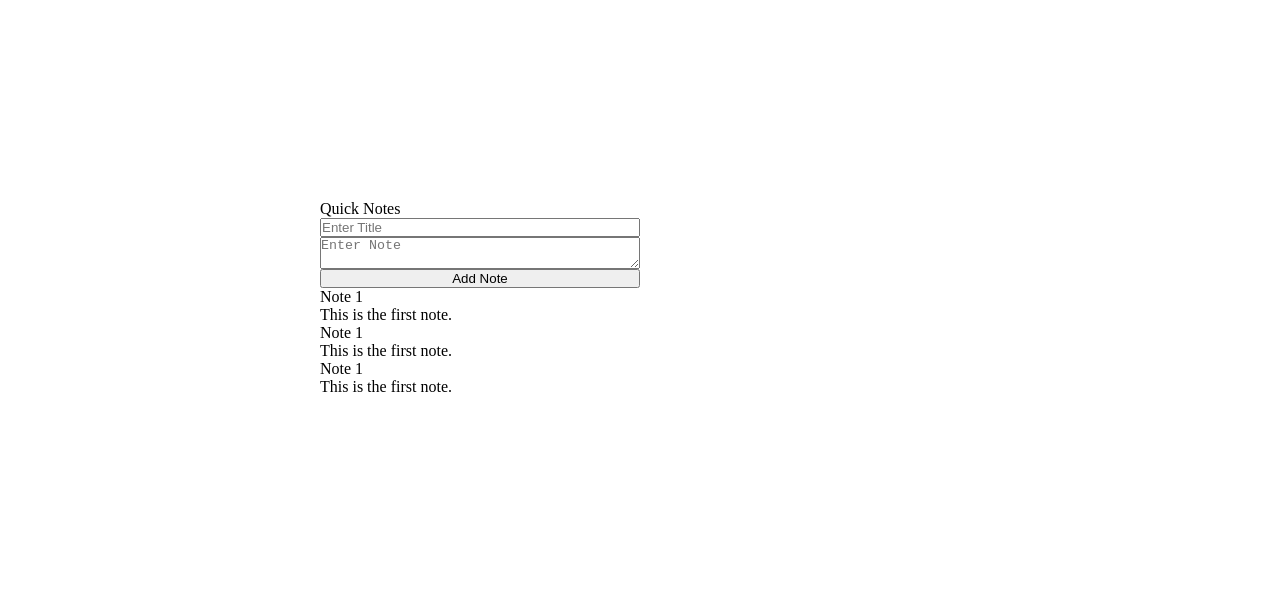
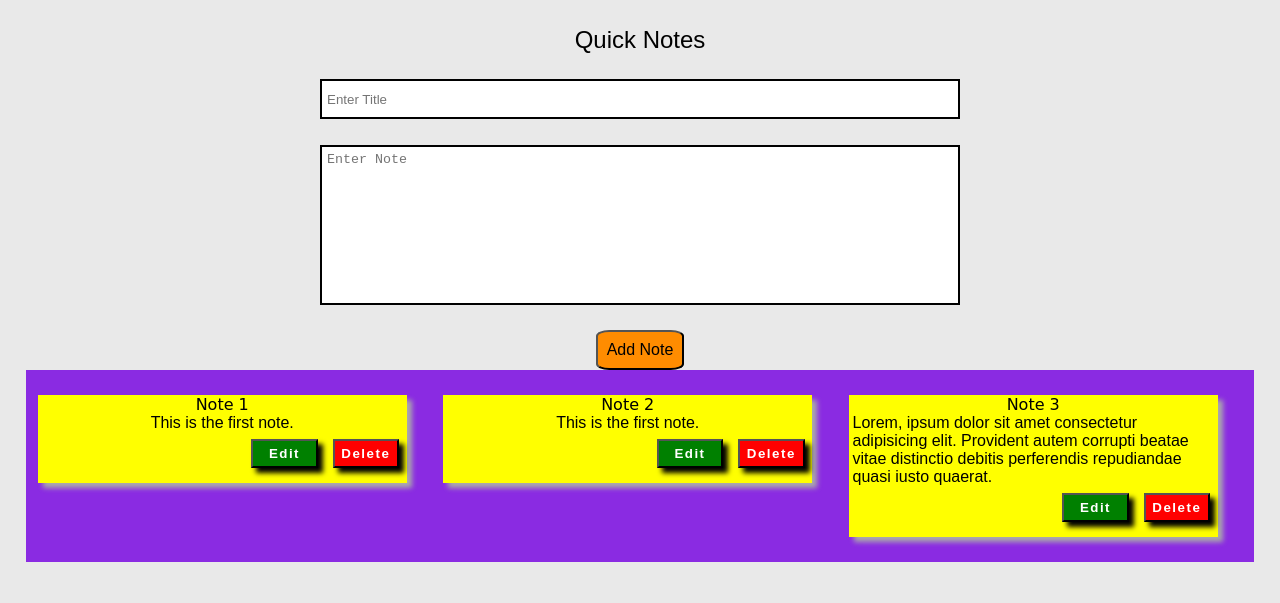
Before and after one commit to signaturecoder/syook_assignment, a plain HTML site: page index.html in a window 1280 px wide. Drawn offline with nearby package versions, Linux system fonts and the light colour scheme.

Commit message:
basic styling of web page

```diff
--- a/css/style.css
+++ b/css/style.css
@@ -11,16 +11,115 @@ body {
   display: flex;
   justify-content: center;
   align-items: center;
+  font-family: Arial, Helvetica, sans-serif;
 }
 
 .container {
-  height: 50%;
-  width: 50%;
+  height: 100%;
+  width: 100%;
+  background-color: #E9E9E9;
+}
+
+.container__title {
+  text-align: center;
+    font-family: sans-serif;
+    margin: 2%;
+    font-size: x-large;
 }
 
 .actions {
   display: flex;
+    flex-direction: column;
+    justify-content: center;
+    align-items: center;
+
+}
+
+#actions__title {
+  border: 2px solid black;
+  padding: 5px;
+  width: 50%;
+  height: 5vh;
+}
+
+#actions__notes {
+  border: 2px solid black;
+  padding: 5px;
+  width: 50%;
+    height: 20vh;
+    margin-top: 2%;
+    resize: none;
+
+}
+
+#actions__btn {
+  margin-top: 2%;
+  width: 5.5em;
+  height: 2.5em;
+  background: darkorange;
+  font-size: 1rem;
+  border-radius: 15%;
+}
+
+.note-list__container {
+  display: flex;
+ justify-content: space-evenly;
+  flex-wrap: wrap;
+  background-color: blueviolet;
+  margin-left: 2%;
+  margin-right: 2%;
+}
+
+.note {
+  display: flex;
+  /* justify-content: center; */
+  align-items: center;
   flex-direction: column;
+  background: yellow;
+  margin-right: 2%;
+  margin-top: 2%;
+  width: 30%;
+  /* min-height: 25vh; */
+  margin-bottom: 2%;
+  height: fit-content;
+  box-shadow: 5px 5px 5px #aaaaaa;
+
+}
+
+.note__title {
+ font-family: cursive;
+}
+
+.note__description {
+  font-family: sans-serif;
+  display: flex;
   justify-content: center;
-  width: 50%;
+  margin-left: 1%;
+  margin-right: 1%;
 }
+
+.note__actions {
+  display: flex;
+  width: 100%;
+  justify-content: flex-end;
+  margin-bottom: 2%;
+}
+
+.note__btn {
+  color: #fff;
+  padding: 5px;
+  width: 5em;
+  margin: 2%;
+  box-shadow: 5px 5px 5px #000;
+  font-weight: bold;
+  letter-spacing: 1.5px;
+}
+
+.note__btn--edit {
+  background-color: green;
+
+}
+
+.note__btn--delete {
+  background-color: red;
+}
--- a/index.html
+++ b/index.html
@@ -3,7 +3,7 @@
   <head>
     <meta charset="UTF-8" />
     <meta name="viewport" content="width=device-width, initial-scale=1.0" />
-    <title>Document</title>
+    <title>quick Note</title>
     <link rel="stylesheet" href="css/style.css" />
   </head>
   <body>
@@ -16,18 +16,34 @@
          <button id="actions__btn">Add Note</button>
         </form>
       </div>
+      <div class="note-list__container">
         <div class="note">
           <div class="note__title">Note 1</div>
           <div class="note__description">This is the first note.</div>
+          <div class="note__actions">
+            <button class="note__btn note__btn--edit">Edit</button>
+            <button class="note__btn note__btn--delete">Delete</button>
+          </div>
         </div>
         <div class="note">
-        <div class="note__title">Note 1</div>
+          <div class="note__title">Note 2</div>
           <div class="note__description">This is the first note.</div>
+          <div class="note__actions">
+            <button class="note__btn note__btn--edit">Edit</button>
+            <button class="note__btn note__btn--delete">Delete</button>
+          </div>
         </div>
         <div class="note">
-        <div class="note__title">Note 1</div>
-        <div class="note__description">This is the first note.</div>
+          <div class="note__title">Note 3</div>
+          <div class="note__description">Lorem, ipsum dolor sit amet consectetur adipisicing elit. Provident autem corrupti beatae vitae distinctio debitis perferendis repudiandae quasi iusto quaerat.
           </div>
+          <div class="note__actions">
+            <button class="note__btn note__btn--edit">Edit</button>
+            <button class="note__btn note__btn--delete">Delete</button>
+          </div>
+        </div>
+      </div>
+
 
     </div>
     <script src="https://ajax.googleapis.com/ajax/libs/jquery/3.5.1/jquery.min.js"></script>
```
Lines whose indentation alone changed are shown as unchanged.
